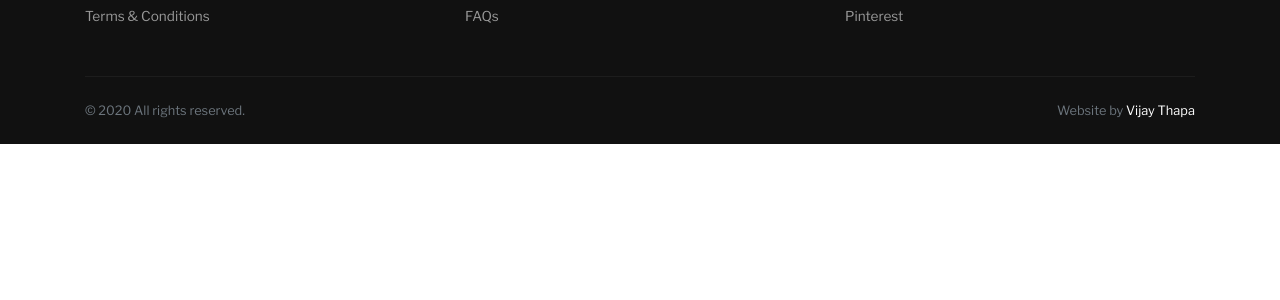
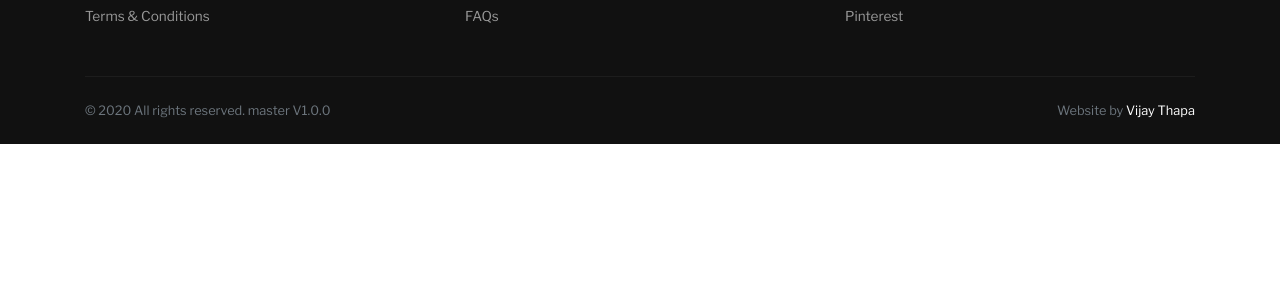
Before and after one commit to bluesky950304/django-shopsite, a Django app: template templates/account/password_reset_complete.html in a window 1280 px wide. Shown: the part 482-782 px from the top of the page. Run offline with Django 3.2, Linux system fonts and the light colour scheme; the template is opened without the code that fills it, so the values that code supplies are empty; some libraries are stand-ins or nearby versions; some web fonts are replaced.

Commit message:
Update footer.html

```diff
--- a/templates/footer.html
+++ b/templates/footer.html
@@ -32,7 +32,7 @@
           <div class="border-top pt-4" style="border-color: #1d1d1d !important">
             <div class="row">
               <div class="col-lg-6">
-                <p class="small text-muted mb-0">&copy; 2020 All rights reserved.</p>
+                <p class="small text-muted mb-0">&copy; 2020 All rights reserved. master V1.0.0</p>
               </div>
               <div class="col-lg-6 text-lg-right">
                 <p class="small text-muted mb-0">Website by <a class="text-white reset-anchor" href="https://www.youtube.com/vijaythapa" target="_blank">Vijay Thapa</a></p>
```
